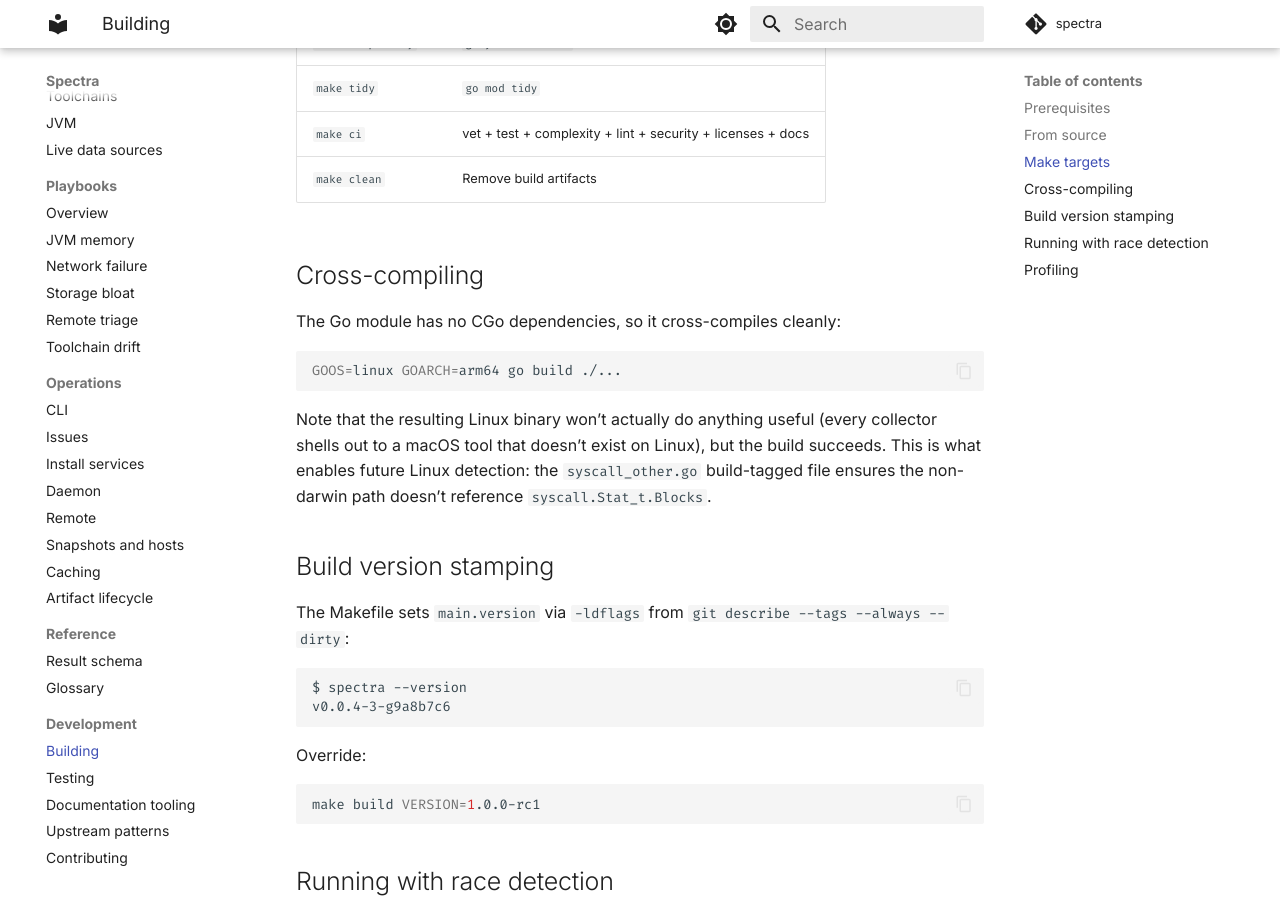
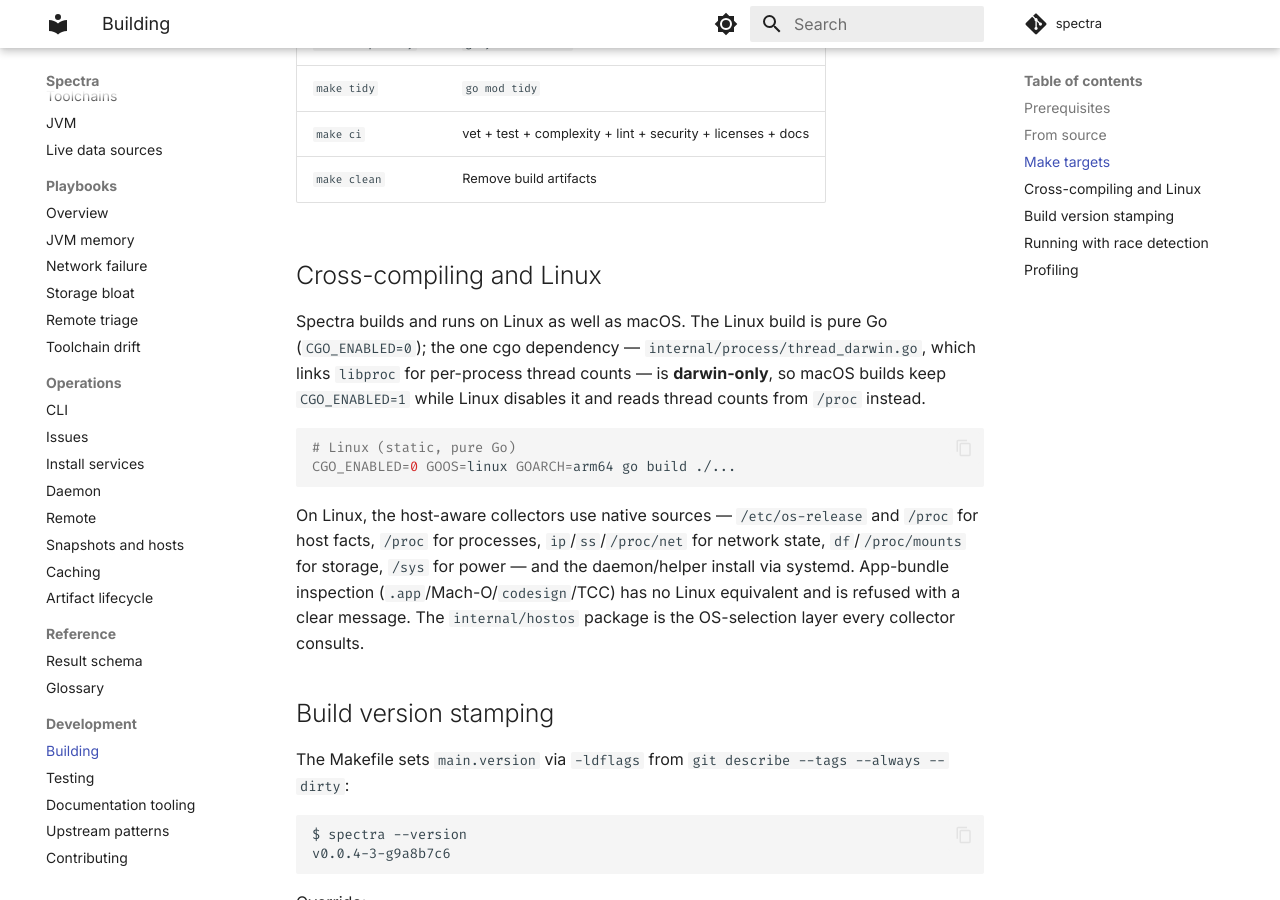
Before and after one commit to kaeawc/spectra, an MkDocs documentation site: the page built from docs/development/building.md, in a window 1280 px wide and 900 px high, scrolled down 1036 px. Built offline with MkDocs 1.6.1 and Material for MkDocs 9.7.7, drawn with Linux system fonts in a browser that asks for light colours; comment, search, counter and statistics services are not loaded.

Commit message:
Document Linux support and correct the CGo claim
Update README requirements, AGENTS working rules (hostos selection layer,
per-OS gating), building.md (fix the stale "no CGo dependencies" line —
the darwin thread collector uses cgo; Linux is CGO_ENABLED=0), the
distribution doc (Linux archives + systemd), and the Homebrew description.

````diff
--- a/docs/development/building.md
+++ b/docs/development/building.md
@@ -37,19 +37,26 @@ make build-all
 | `make ci` | vet + test + complexity + lint + security + licenses + docs |
 | `make clean` | Remove build artifacts |
 
-## Cross-compiling
+## Cross-compiling and Linux
 
-The Go module has no CGo dependencies, so it cross-compiles cleanly:
+Spectra builds and runs on Linux as well as macOS. The Linux build is
+pure Go (`CGO_ENABLED=0`); the one cgo dependency —
+`internal/process/thread_darwin.go`, which links `libproc` for per-process
+thread counts — is **darwin-only**, so macOS builds keep `CGO_ENABLED=1`
+while Linux disables it and reads thread counts from `/proc` instead.
 
 ```bash
-GOOS=linux GOARCH=arm64 go build ./...
+# Linux (static, pure Go)
+CGO_ENABLED=0 GOOS=linux GOARCH=arm64 go build ./...
 ```
 
-Note that the resulting Linux binary won't actually do anything useful
-(every collector shells out to a macOS tool that doesn't exist on
-Linux), but the build succeeds. This is what enables future Linux
-detection: the `syscall_other.go` build-tagged file ensures the
-non-darwin path doesn't reference `syscall.Stat_t.Blocks`.
+On Linux, the host-aware collectors use native sources — `/etc/os-release`
+and `/proc` for host facts, `/proc` for processes, `ip`/`ss`/`/proc/net`
+for network state, `df`/`/proc/mounts` for storage, `/sys` for power — and
+the daemon/helper install via systemd. App-bundle inspection
+(`.app`/Mach-O/`codesign`/TCC) has no Linux equivalent and is refused with
+a clear message. The `internal/hostos` package is the OS-selection layer
+every collector consults.
 
 ## Build version stamping
 
````
Also changed, not shown: AGENTS.md (+17 -4 lines), README.md (+5 -2 lines), docs/design/distribution.md (+8 -0 lines), 1 other file.
